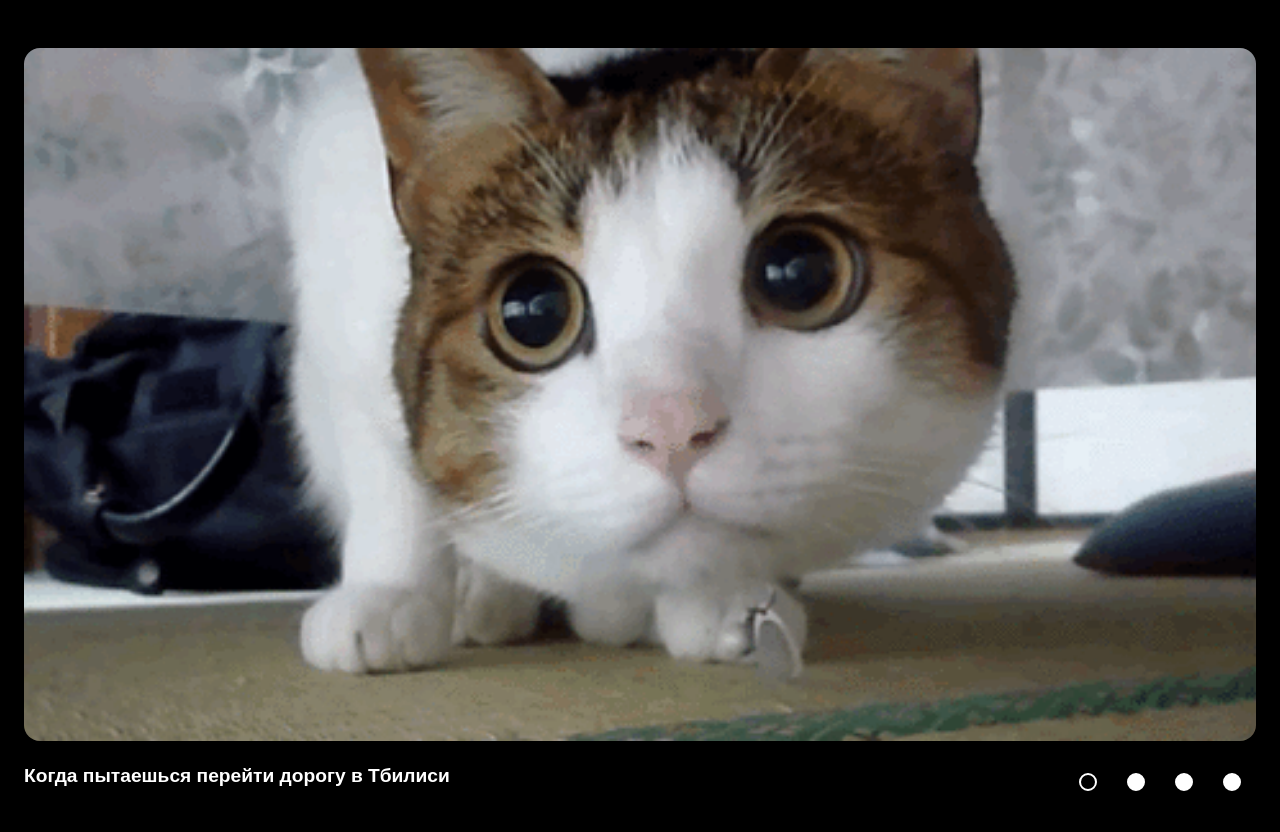
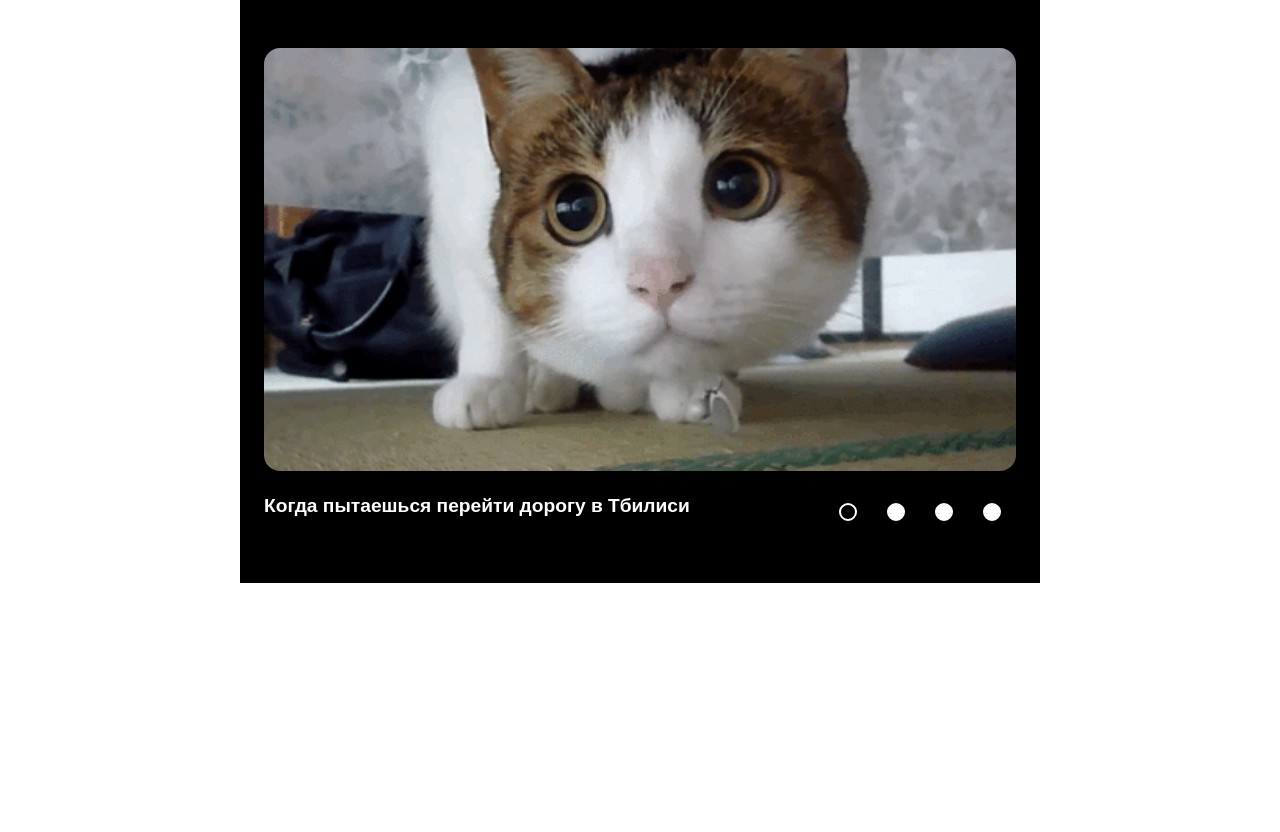
Before and after one commit to Elf-Ksenia/cssMemeSlider, a plain HTML site: page cssMemeSlider/index.html in a window 1280 px wide. After the commit the page ends 800 px from the top, so only its background shows below. Drawn offline with Linux system fonts and the light colour scheme.

Commit message:
fix: container max width (Mon, May 16, 2022 11:07:40 AM)

```diff
--- a/cssMemeSlider/style.css
+++ b/cssMemeSlider/style.css
@@ -26,6 +26,7 @@ body {
 .slider-container {
   background: #000;
   width: 100%;
+  max-width: 50em;
   margin: 0 auto;
   height: fit-content;
   display: flex;
@@ -42,6 +43,8 @@ body {
   margin: 1.5em;
   text-align: center;
   position: relative;
+  display: flex;
+  justify-content: center;
 }
 
 .slide-img {
```
